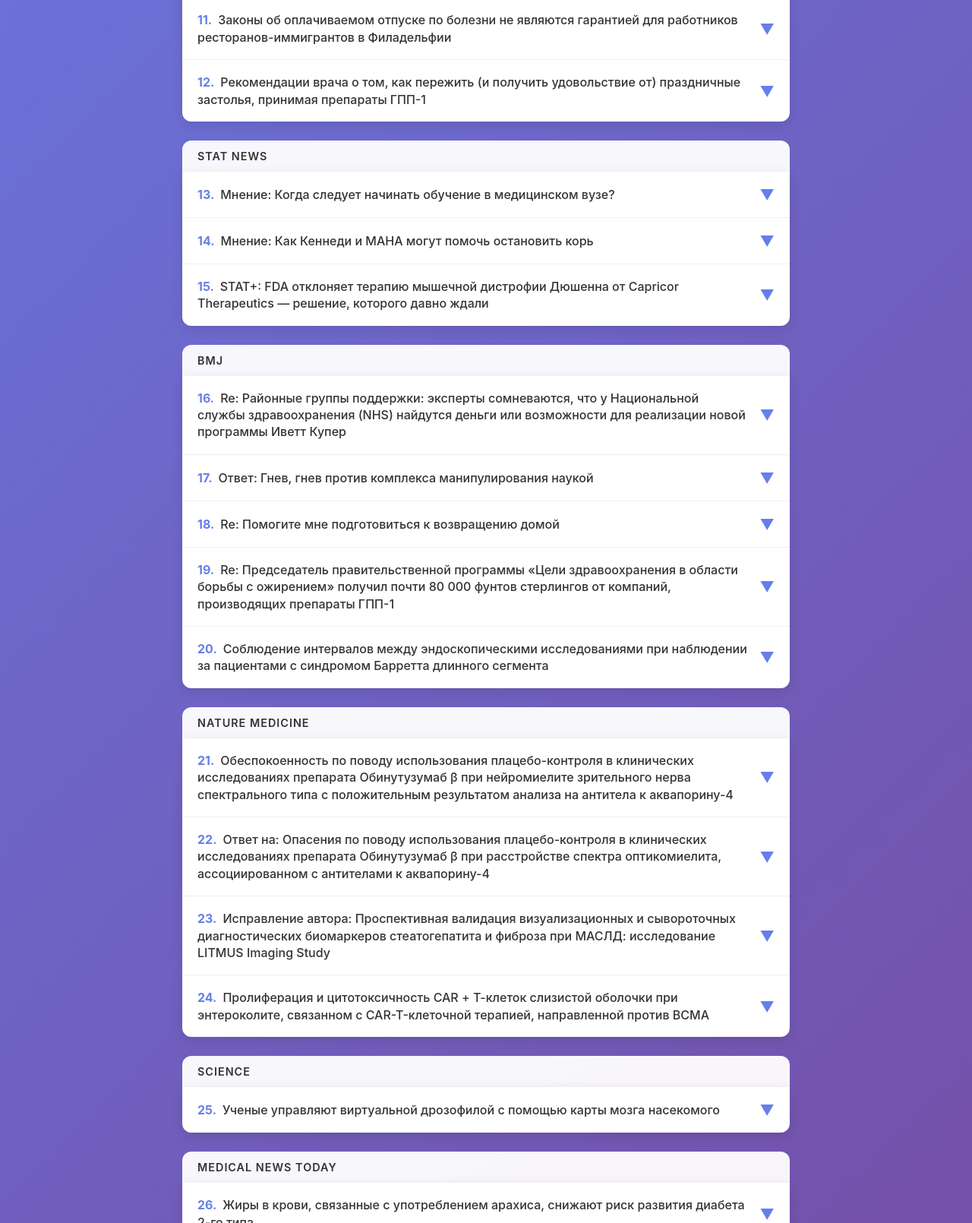
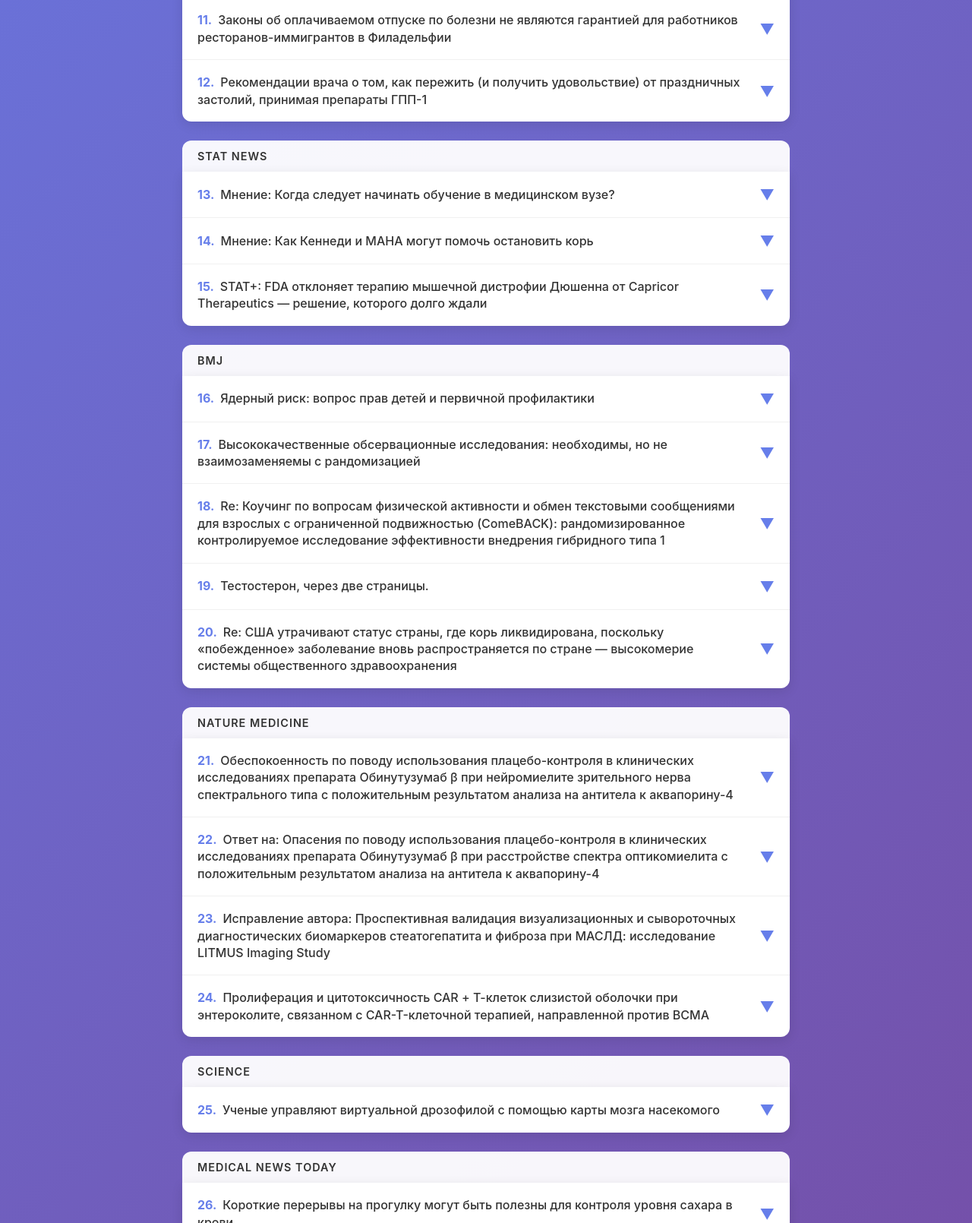
Before and after one commit to mitchclaw07-sketch/daria-digest, a plain HTML site: page index.html in a window 1280 px wide. Shown: the part 1190-2800 px from the top of the page at 76% size. Drawn offline with Linux system fonts and the light colour scheme.

Commit message:
Update digest for 2026-11-23

```diff
--- a/index.html
+++ b/index.html
@@ -6,7 +6,7 @@
     <meta http-equiv="Cache-Control" content="no-cache, no-store, must-revalidate">
     <meta http-equiv="Pragma" content="no-cache">
     <meta http-equiv="Expires" content="0">
-    <title>Дайджест Дарья | 22 ноября 2026 г.</title>
+    <title>Дайджест Дарья | 23 ноября 2026 г.</title>
     <style>
         * { margin: 0; padding: 0; box-sizing: border-box; }
         body {
@@ -132,7 +132,7 @@
     <div class="container">
         <div class="header">
             <h1>🌅 Доброе утро, Дарья!</h1>
-            <div class="date">📅 Дайджест на 22 ноября 2026 г.</div>
+            <div class="date">📅 Дайджест на 23 ноября 2026 г.</div>
             <div class="stats">📊 30 статей из 10 источников</div>
         </div>
 
@@ -214,7 +214,7 @@
 
                 <div class="article-item">
                     <div class="article-header" onclick="toggleArticle(this)">
-                        <div class="article-title"><span class="article-number">5.</span>Ученые обнаружили, что ИИ, возможно, всё-таки не работает, как человеческий мозг</div>
+                        <div class="article-title"><span class="article-number">5.</span>Ученые обнаружили, что ИИ, возможно, всё-таки не работает как человеческий мозг</div>
                         <div class="expand-icon">▼</div>
                     </div>
                     <div class="article-content">
@@ -326,7 +326,7 @@
                 </div>
                 <div class="article-item">
                     <div class="article-header" onclick="toggleArticle(this)">
-                        <div class="article-title"><span class="article-number">12.</span>Рекомендации врача о том, как пережить (и получить удовольствие от) праздничные застолья, принимая препараты ГПП-1</div>
+                        <div class="article-title"><span class="article-number">12.</span>Рекомендации врача о том, как пережить (и получить удовольствие) от праздничных застолий, принимая препараты ГПП-1</div>
                         <div class="expand-icon">▼</div>
                     </div>
                     <div class="article-content">
@@ -375,7 +375,7 @@
                 </div>
                 <div class="article-item">
                     <div class="article-header" onclick="toggleArticle(this)">
-                        <div class="article-title"><span class="article-number">15.</span>STAT+: FDA отклоняет терапию мышечной дистрофии Дюшенна от Capricor Therapeutics — решение, которого давно ждали</div>
+                        <div class="article-title"><span class="article-number">15.</span>STAT+: FDA отклоняет терапию мышечной дистрофии Дюшенна от Capricor Therapeutics — решение, которого долго ждали</div>
                         <div class="expand-icon">▼</div>
                     </div>
                     <div class="article-content">
@@ -396,7 +396,7 @@
 
                 <div class="article-item">
                     <div class="article-header" onclick="toggleArticle(this)">
-                        <div class="article-title"><span class="article-number">16.</span>Re: Районные группы поддержки: эксперты сомневаются, что у Национальной службы здравоохранения (NHS) найдутся деньги или возможности для реализации новой программы Иветт Купер</div>
+                        <div class="article-title"><span class="article-number">16.</span>Ядерный риск: вопрос прав детей и первичной профилактики</div>
                         <div class="expand-icon">▼</div>
                     </div>
                     <div class="article-content">
@@ -404,13 +404,13 @@
                             <div class="article-full-content"><span class="bullet">•</span>Ключевые выводы исследования
 <span class="bullet">•</span>Практическое применение результатов
 <span class="bullet">•</span>Рекомендации для поддержания здоровья</div>
-                            <a href="https://www.bmj.com/content/395/bmj-2026-101519/rr" target="_blank" class="article-link">🔗 Читать оригинал</a>
+                            <a href="https://www.bmj.com/content/395/bmj-2026-101273/rr-1" target="_blank" class="article-link">🔗 Читать оригинал</a>
                         </div>
                     </div>
                 </div>
                 <div class="article-item">
                     <div class="article-header" onclick="toggleArticle(this)">
-                        <div class="article-title"><span class="article-number">17.</span>Ответ: Гнев, гнев против комплекса манипулирования наукой</div>
+                        <div class="article-title"><span class="article-number">17.</span>Высококачественные обсервационные исследования: необходимы, но не взаимозаменяемы с рандомизацией</div>
                         <div class="expand-icon">▼</div>
                     </div>
                     <div class="article-content">
@@ -418,13 +418,27 @@
                             <div class="article-full-content"><span class="bullet">•</span>Ключевые выводы исследования
 <span class="bullet">•</span>Практическое применение результатов
 <span class="bullet">•</span>Рекомендации для поддержания здоровья</div>
-                            <a href="https://www.bmj.com/content/395/bmj-2026-101496/rr" target="_blank" class="article-link">🔗 Читать оригинал</a>
+                            <a href="https://www.bmj.com/content/394/bmj-2026-100509/rr" target="_blank" class="article-link">🔗 Читать оригинал</a>
                         </div>
                     </div>
                 </div>
                 <div class="article-item">
                     <div class="article-header" onclick="toggleArticle(this)">
-                        <div class="article-title"><span class="article-number">18.</span>Re: Помогите мне подготовиться к возвращению домой</div>
+                        <div class="article-title"><span class="article-number">18.</span>Re: Коучинг по вопросам физической активности и обмен текстовыми сообщениями для взрослых с ограниченной подвижностью (ComeBACK): рандомизированное контролируемое исследование эффективности внедрения гибридного типа 1</div>
+                        <div class="expand-icon">▼</div>
+                    </div>
+                    <div class="article-content">
+                        <div class="article-body">
+                            <div class="article-full-content"><span class="bullet">•</span>Факторы, влияющие на здоровье мозга
+<span class="bullet">•</span>Доказательные методы поддержания когнитивных функций
+<span class="bullet">•</span>Профилактика возрастных изменений</div>
+                            <a href="https://www.bmj.com/content/395/bmj-2026-101157/rr-0" target="_blank" class="article-link">🔗 Читать оригинал</a>
+                        </div>
+                    </div>
+                </div>
+                <div class="article-item">
+                    <div class="article-header" onclick="toggleArticle(this)">
+                        <div class="article-title"><span class="article-number">19.</span>Тестостерон, через две страницы.</div>
                         <div class="expand-icon">▼</div>
                     </div>
                     <div class="article-content">
@@ -432,27 +446,13 @@
                             <div class="article-full-content"><span class="bullet">•</span>Ключевые выводы исследования
 <span class="bullet">•</span>Практическое применение результатов
 <span class="bullet">•</span>Рекомендации для поддержания здоровья</div>
-                            <a href="https://www.bmj.com/content/395/bmj-2026-100882/rr" target="_blank" class="article-link">🔗 Читать оригинал</a>
+                            <a href="https://www.bmj.com/content/395/bmj-2026-101080/rr-0" target="_blank" class="article-link">🔗 Читать оригинал</a>
                         </div>
                     </div>
                 </div>
                 <div class="article-item">
                     <div class="article-header" onclick="toggleArticle(this)">
-                        <div class="article-title"><span class="article-number">19.</span>Re: Председатель правительственной программы «Цели здравоохранения в области борьбы с ожирением» получил почти 80 000 фунтов стерлингов от компаний, производящих препараты ГПП-1</div>
-                        <div class="expand-icon">▼</div>
-                    </div>
-                    <div class="article-content">
-                        <div class="article-body">
-                            <div class="article-full-content"><span class="bullet">•</span>Тенденции в современном здравоохранении
-<span class="bullet">•</span>Доказательная медицина и практика
-<span class="bullet">•</span>Вызовы и перспективы системы здравоохранения</div>
-                            <a href="https://www.bmj.com/content/395/bmj-2026-101252/rr-1" target="_blank" class="article-link">🔗 Читать оригинал</a>
-                        </div>
-                    </div>
-                </div>
-                <div class="article-item">
-                    <div class="article-header" onclick="toggleArticle(this)">
-                        <div class="article-title"><span class="article-number">20.</span>Соблюдение интервалов между эндоскопическими исследованиями при наблюдении за пациентами с синдромом Барретта длинного сегмента</div>
+                        <div class="article-title"><span class="article-number">20.</span>Re: США утрачивают статус страны, где корь ликвидирована, поскольку «побежденное» заболевание вновь распространяется по стране — высокомерие системы общественного здравоохранения</div>
                         <div class="expand-icon">▼</div>
                     </div>
                     <div class="article-content">
@@ -460,7 +460,7 @@
                             <div class="article-full-content"><span class="bullet">•</span>Ключевые выводы исследования
 <span class="bullet">•</span>Практическое применение результатов
 <span class="bullet">•</span>Рекомендации для поддержания здоровья</div>
-                            <a href="https://www.bmj.com/content/395/bmj-2026-101467/rr" target="_blank" class="article-link">🔗 Читать оригинал</a>
+                            <a href="https://www.bmj.com/content/395/bmj-2026-101505/rr" target="_blank" class="article-link">🔗 Читать оригинал</a>
                         </div>
                     </div>
                 </div>
@@ -487,7 +487,7 @@
                 </div>
                 <div class="article-item">
                     <div class="article-header" onclick="toggleArticle(this)">
-                        <div class="article-title"><span class="article-number">22.</span>Ответ на: Опасения по поводу использования плацебо-контроля в клинических исследованиях препарата Обинутузумаб β при расстройстве спектра оптикомиелита, ассоциированном с антителами к аквапорину-4</div>
+                        <div class="article-title"><span class="article-number">22.</span>Ответ на: Опасения по поводу использования плацебо-контроля в клинических исследованиях препарата Обинутузумаб β при расстройстве спектра оптикомиелита с положительным результатом анализа на антитела к аквапорину-4</div>
                         <div class="expand-icon">▼</div>
                     </div>
                     <div class="article-content">
@@ -557,7 +557,21 @@
 
                 <div class="article-item">
                     <div class="article-header" onclick="toggleArticle(this)">
-                        <div class="article-title"><span class="article-number">26.</span>Жиры в крови, связанные с употреблением арахиса, снижают риск развития диабета 2-го типа</div>
+                        <div class="article-title"><span class="article-number">26.</span>Короткие перерывы на прогулку могут быть полезны для контроля уровня сахара в крови</div>
+                        <div class="expand-icon">▼</div>
+                    </div>
+                    <div class="article-content">
+                        <div class="article-body">
+                            <div class="article-full-content"><span class="bullet">•</span>Ключевые выводы исследования
+<span class="bullet">•</span>Практическое применение результатов
+<span class="bullet">•</span>Рекомендации для поддержания здоровья</div>
+                            <a href="https://www.medicalnewstoday.com/articles/short-walking-breaks-may-offer-advantage-blood-sugar-management" target="_blank" class="article-link">🔗 Читать оригинал</a>
+                        </div>
+                    </div>
+                </div>
+                <div class="article-item">
+                    <div class="article-header" onclick="toggleArticle(this)">
+                        <div class="article-title"><span class="article-number">27.</span>Жиры в крови, связанные с употреблением арахиса, снижают риск развития диабета 2-го типа</div>
                         <div class="expand-icon">▼</div>
                     </div>
                     <div class="article-content">
@@ -571,7 +585,7 @@
                 </div>
                 <div class="article-item">
                     <div class="article-header" onclick="toggleArticle(this)">
-                        <div class="article-title"><span class="article-number">27.</span>Сочетание физических, умственных и социальных привычек замедляет старение мозга в ходе двухлетнего исследования</div>
+                        <div class="article-title"><span class="article-number">28.</span>Сочетание физических, умственных и социальных привычек замедляет старение мозга в ходе 2-летнего исследования</div>
                         <div class="expand-icon">▼</div>
                     </div>
                     <div class="article-content">
@@ -585,7 +599,7 @@
                 </div>
                 <div class="article-item">
                     <div class="article-header" onclick="toggleArticle(this)">
-                        <div class="article-title"><span class="article-number">28.</span>«Соответствует возрасту»: я принимаю креатин уже 10 лет. Способствует ли он здоровому старению?</div>
+                        <div class="article-title"><span class="article-number">29.</span>«Соответствует возрасту»: я принимаю креатин уже 10 лет. Способствует ли он здоровому старению?</div>
                         <div class="expand-icon">▼</div>
                     </div>
                     <div class="article-content">
@@ -599,7 +613,7 @@
                 </div>
                 <div class="article-item">
                     <div class="article-header" onclick="toggleArticle(this)">
-                        <div class="article-title"><span class="article-number">29.</span>Исследование на мышах показало, что некоторые насыщенные жиры могут сделать кетогенную диету провоспалительной</div>
+                        <div class="article-title"><span class="article-number">30.</span>Исследование на мышах показало, что некоторые насыщенные жиры могут сделать кетогенную диету провоспалительной</div>
                         <div class="expand-icon">▼</div>
                     </div>
                     <div class="article-content">
@@ -608,20 +622,6 @@
 <span class="bullet">•</span>Доказательные принципы здорового рациона
 <span class="bullet">•</span>Практические рекомендации по изменению диеты</div>
                             <a href="https://www.medicalnewstoday.com/articles/certain-saturated-fats-may-turn-ketogenic-diet-inflammatory-mice-study" target="_blank" class="article-link">🔗 Читать оригинал</a>
-                        </div>
-                    </div>
-                </div>
-                <div class="article-item">
-                    <div class="article-header" onclick="toggleArticle(this)">
-                        <div class="article-title"><span class="article-number">30.</span>Поздний прием пищи и поздний сон связаны с повышенным риском для здоровья</div>
-                        <div class="expand-icon">▼</div>
-                    </div>
-                    <div class="article-content">
-                        <div class="article-body">
-                            <div class="article-full-content"><span class="bullet">•</span>Связь между качеством сна и психическим здоровье
-<span class="bullet">•</span>Как бессонница влияет на тревожность и депрессию
-<span class="bullet">•</span>Доказательные методы улучшения сна</div>
-                            <a href="https://www.medicalnewstoday.com/articles/eating-sleeping-later-associated-with-increased-health-risks" target="_blank" class="article-link">🔗 Читать оригинал</a>
                         </div>
                     </div>
                 </div>
```
